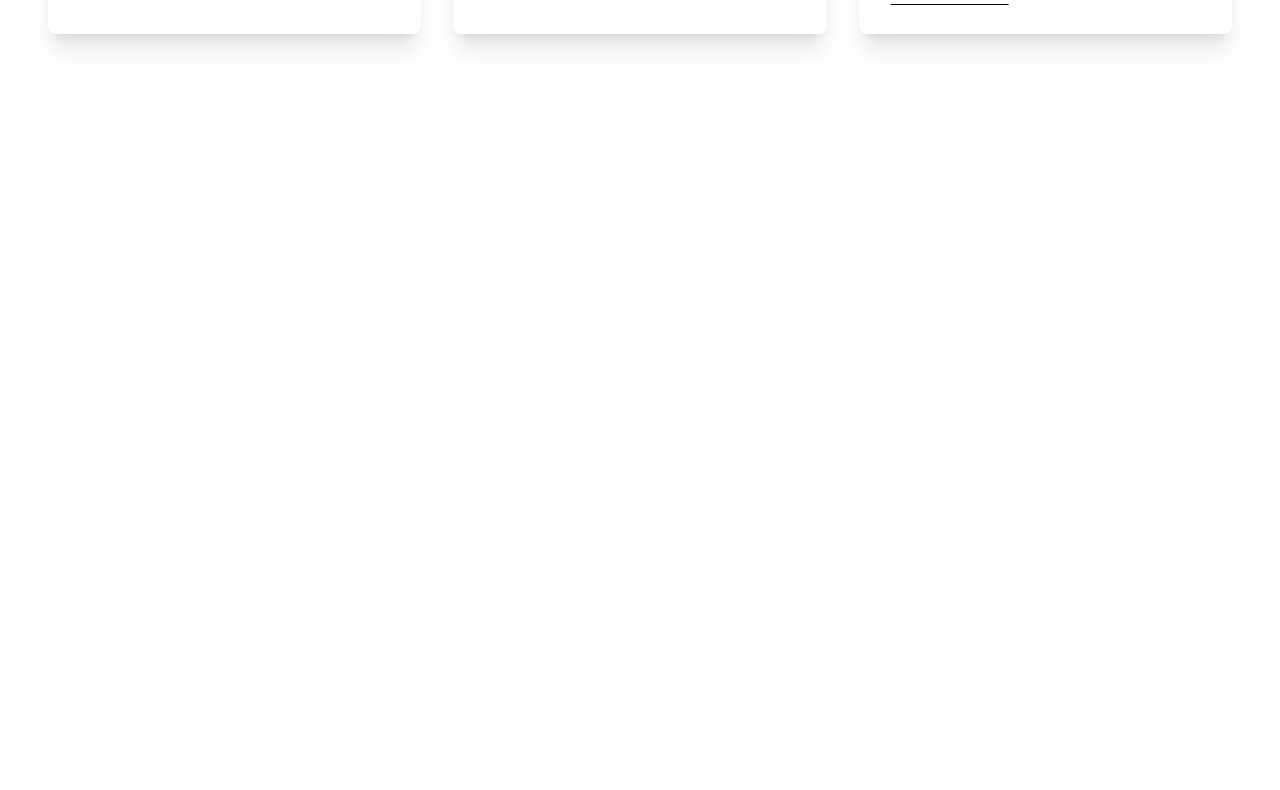
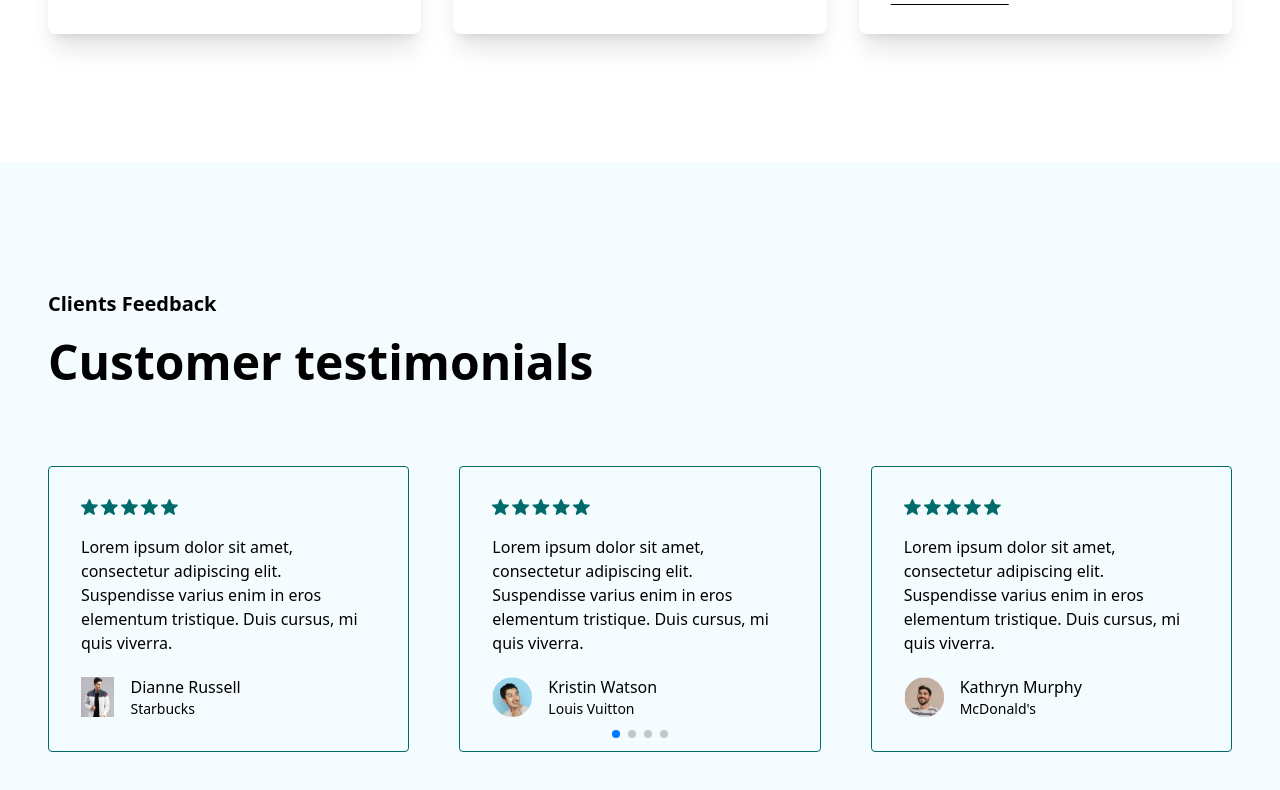
Before and after one commit to RubelCoderX/react-portfolio-project, a React (Vite) app: page / in a window 1280 px wide. Shown: the part 3075-3865 px from the top of the page. Before the commit the page ends 3237 px from the top, so only its background shows below. Built offline with nearby package versions, Linux system fonts and the light colour scheme.

Commit message:
Review added

```diff
--- a/package.json
+++ b/package.json
@@ -13,7 +13,8 @@
     "react": "^18.2.0",
     "react-dom": "^18.2.0",
     "react-icon": "^1.0.0",
-    "react-icons": "^4.12.0"
+    "react-icons": "^4.12.0",
+    "swiper": "^11.0.5"
   },
   "devDependencies": {
     "@types/react": "^18.2.37",
--- a/src/App.jsx
+++ b/src/App.jsx
@@ -4,6 +4,7 @@ import Home from './components/Home/Home';
 import Navbar from './components/Navbar/Navbar';
 import Portfolio from './components/Portfolio/Portfolio';
 import Skills from './components/Skills/Skills';
+import Testimonials from './components/Testimonials/Testimonials';
 
 function App() {
 
@@ -15,6 +16,7 @@ function App() {
       <Skills></Skills>
       <About></About>
       <Portfolio></Portfolio>
+      <Testimonials></Testimonials>
     </>
   )
 }
--- a/src/components/Portfolio/Portfolio.jsx
+++ b/src/components/Portfolio/Portfolio.jsx
@@ -11,7 +11,7 @@ const Portfolio = () => {
     },[]);
     return (
         <div className='lg:mx-12 mx-4 my-32'>
-            <div className='flex flex-col-1 md:flex-row justify-between items-center mb-10'>
+            <div className='flex flex-col md:flex-row justify-between md:items-center mb-10 gap-8'>
                 <div className='text-headingColor '>
                     <p className='text-xl font-semibold mb-5'>Recent Project</p>
                     <h2 className='md:text-5xl text-4xl font-bold'>My Portfolio</h2>
--- /dev/null
+++ b/src/components/Review /Review.jsx
@@ -0,0 +1,82 @@
+
+
+// Import Swiper React components
+import { Swiper, SwiperSlide } from 'swiper/react';
+
+// Import Swiper styles
+import 'swiper/css';
+import 'swiper/css/pagination';
+
+
+// creating array of objects for reviews
+import { Pagination } from 'swiper/modules';
+
+const reviews = [
+    {
+        id: 1, name: "Dianne Russell", company: "Starbucks", comment: "Lorem ipsum dolor sit amet, consectetur adipiscing elit. Suspendisse varius enim in eros elementum tristique. Duis cursus, mi quis viverra.", photo: "/src/assets/product_14.png"
+    },
+    {
+        id: 2, name: "Kristin Watson", company: "Louis Vuitton", comment: "Lorem ipsum dolor sit amet, consectetur adipiscing elit. Suspendisse varius enim in eros elementum tristique. Duis cursus, mi quis viverra.", photo: "/src/assets/Avatar2.png"
+    },
+    {
+        id: 3, name: "Kathryn Murphy", company: "McDonald's", comment: "Lorem ipsum dolor sit amet, consectetur adipiscing elit. Suspendisse varius enim in eros elementum tristique. Duis cursus, mi quis viverra.", photo: "/src/assets/Avatar3.png"
+    },
+    {
+        id: 4, name: "Dianne Russell", company: "Starbucks", comment: "Lorem ipsum dolor sit amet, consectetur adipiscing elit. Suspendisse varius enim in eros elementum tristique. Duis cursus, mi quis viverra.", photo: "/src/assets/Avatar1.png"
+    },
+    {
+        id: 5, name: "Kristin Watson", company: "Louis Vuitton", comment: "Lorem ipsum dolor sit amet, consectetur adipiscing elit. Suspendisse varius enim in eros elementum tristique. Duis cursus, mi quis viverra.", photo: "/src/assets/Avatar2.png"
+    },
+    {
+        id: 6, name: "Kathryn Murphy", company: "McDonald's", comment: "Lorem ipsum dolor sit amet, consectetur adipiscing elit. Suspendisse varius enim in eros elementum tristique. Duis cursus, mi quis viverra.", photo: "/src/assets/Avatar3.png"
+    },
+]
+
+
+const Review = () => {
+    return (
+        <>
+            <Swiper
+        slidesPerView={1}
+        spaceBetween={10}
+        pagination={{
+            clickable: true,
+          }}
+        breakpoints={{
+          640: {
+            slidesPerView: 1,
+            spaceBetween: 20,
+          },
+          768: {
+            slidesPerView: 2,
+            spaceBetween: 40,
+          },
+          1024: {
+            slidesPerView: 3,
+            spaceBetween: 50,
+          },
+        }}
+        modules={[Pagination]}
+        className="mySwiper -z-0"
+      >
+        {
+            reviews.map(review => <SwiperSlide key={review.id} className='border border-[#006B6A] p-8 rounded'>
+                    <div>
+                        <img src="/src/assets/starts.png" alt=""  className='h-4'/>
+                        <p className='my-5'> {review.comment}</p>
+                        <div className='flex gap-4 items-center'>
+                            <img src={review.photo} alt="" className='h-10' />
+                            <div>
+                                <p>{review.name}</p>
+                                <p className='text-sm'>{review.company}</p>
+                            </div>
+                        </div>
+                    </div>
+            </SwiperSlide>)
+        }
+      </Swiper>
+        </>
+    );
+};
+
+export default Review;
--- /dev/null
+++ b/src/components/Testimonials/Testimonials.jsx
@@ -0,0 +1,17 @@
+import React from 'react';
+import Review from '../Review /Review';
+
+const Testimonials = () => {
+    return (
+        <div className='lg:px-12 px-4 my-32 bg-bgShade py-32'>
+            <div className='text-handleColor mb-20'>
+                <p className='text-xl font-semibold mb-5'>Clients Feedback</p>
+                <h2 className='md:text-5xl text-4xl font-bold'>Customer testimonials</h2>
+            </div>
+            {/* our reviews goes here, we will use swiper js */}
+            <Review></Review>
+        </div>
+    );
+};
+
+export default Testimonials;
```
Also changed, not shown: src/assets/product_14.png (added), 1 other file (tests, documents, lock files or other folders).
